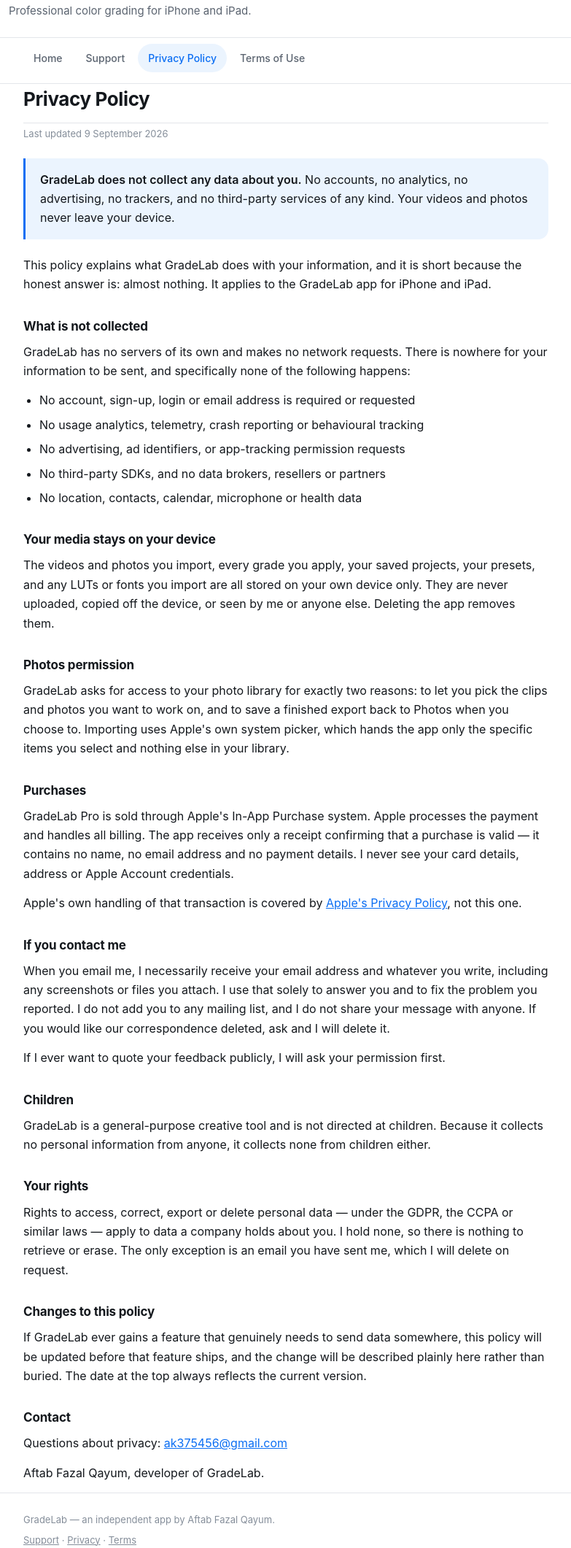
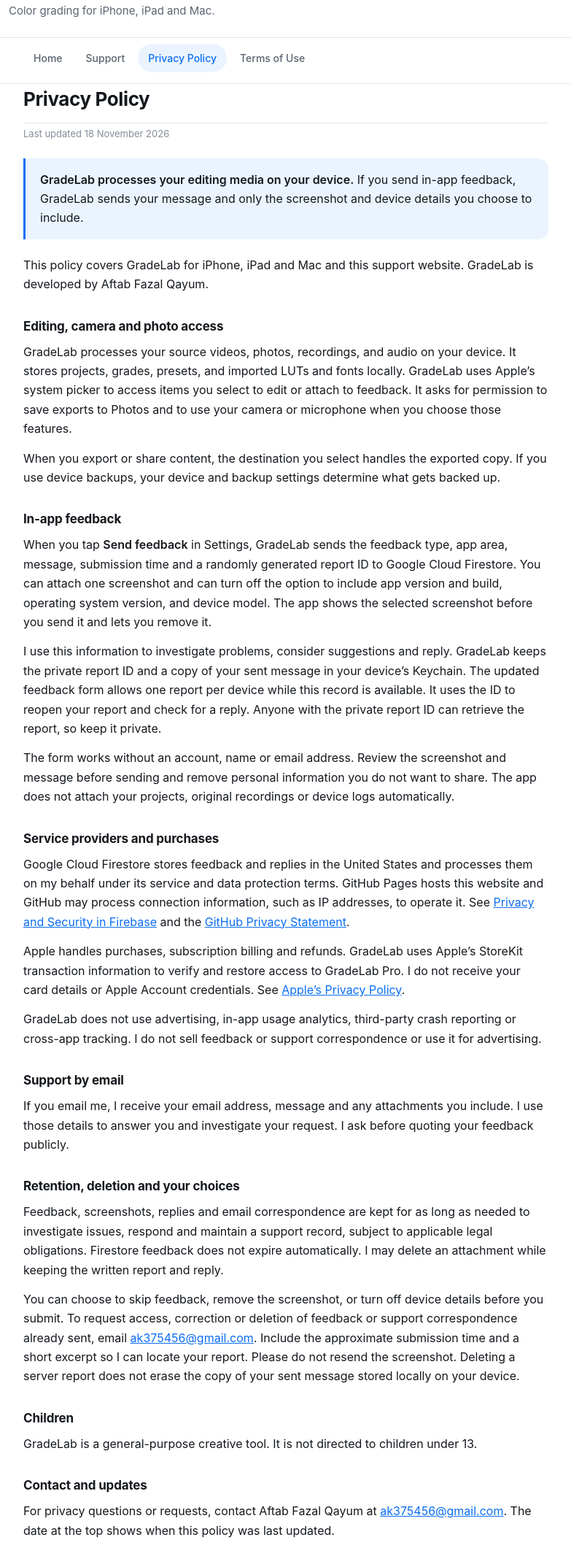
Before and after one commit to ak375456/gradelab, a plain HTML site: page privacy.html in a window 1280 px wide. Shown: the part 93-2214 px from the top of the page at 73% size, without its empty margins (248-1031 px from the left). Drawn offline with Linux system fonts and the light colour scheme.

Commit message:
Update GradeLab privacy policy and terms

```diff
--- a/privacy.html
+++ b/privacy.html
@@ -4,7 +4,7 @@
 <meta charset="utf-8">
 <meta name="viewport" content="width=device-width, initial-scale=1">
 <title>Privacy Policy — GradeLab</title>
-<meta name="description" content="GradeLab collects no data. No accounts, no analytics, no advertising, no trackers. Your videos and photos never leave your device.">
+<meta name="description" content="Learn how GradeLab handles your media, optional feedback and screenshots, and requests to delete your data.">
 <meta name="theme-color" content="#0b0e12" media="(prefers-color-scheme: dark)">
 <meta name="theme-color" content="#ffffff" media="(prefers-color-scheme: light)">
 <link rel="stylesheet" href="style.css">
@@ -14,7 +14,7 @@
 <header class="site">
   <div class="wrap brand">
     <a class="home" href="index.html"><h1>GradeLab</h1></a>
-    <p>Professional color grading for iPhone and iPad.</p>
+    <p>Color grading for iPhone, iPad and Mac.</p>
   </div>
 </header>
 
@@ -29,50 +29,40 @@
 
 <main class="wrap">
   <h2>Privacy Policy</h2>
-  <p class="updated">Last updated 9 September 2026</p>
+  <p class="updated">Last updated 18 November 2026</p>
 
   <div class="callout">
-    <p><strong>GradeLab does not collect any data about you.</strong> No accounts, no analytics, no advertising, no trackers, and no third-party services of any kind. Your videos and photos never leave your device.</p>
+    <p><strong>GradeLab processes your editing media on your device.</strong> If you send in-app feedback, GradeLab sends your message and only the screenshot and device details you choose to include.</p>
   </div>
 
-  <p>This policy explains what GradeLab does with your information, and it is short because the honest answer is: almost nothing. It applies to the GradeLab app for iPhone and iPad.</p>
+  <p>This policy covers GradeLab for iPhone, iPad and Mac and this support website. GradeLab is developed by Aftab Fazal Qayum.</p>
 
-  <h3>What is not collected</h3>
-  <p>GradeLab has no servers of its own and makes no network requests. There is nowhere for your information to be sent, and specifically none of the following happens:</p>
-  <ul>
-    <li>No account, sign-up, login or email address is required or requested</li>
-    <li>No usage analytics, telemetry, crash reporting or behavioural tracking</li>
-    <li>No advertising, ad identifiers, or app-tracking permission requests</li>
-    <li>No third-party SDKs, and no data brokers, resellers or partners</li>
-    <li>No location, contacts, calendar, microphone or health data</li>
-  </ul>
+  <h3>Editing, camera and photo access</h3>
+  <p>GradeLab processes your source videos, photos, recordings, and audio on your device. It stores projects, grades, presets, and imported LUTs and fonts locally. GradeLab uses Apple’s system picker to access items you select to edit or attach to feedback. It asks for permission to save exports to Photos and to use your camera or microphone when you choose those features.</p>
+  <p>When you export or share content, the destination you select handles the exported copy. If you use device backups, your device and backup settings determine what gets backed up.</p>
 
-  <h3>Your media stays on your device</h3>
-  <p>The videos and photos you import, every grade you apply, your saved projects, your presets, and any LUTs or fonts you import are all stored on your own device only. They are never uploaded, copied off the device, or seen by me or anyone else. Deleting the app removes them.</p>
+  <h3>In-app feedback</h3>
+  <p>When you tap <strong>Send feedback</strong> in Settings, GradeLab sends the feedback type, app area, message, submission time and a randomly generated report ID to Google Cloud Firestore. You can attach one screenshot and can turn off the option to include app version and build, operating system version, and device model. The app shows the selected screenshot before you send it and lets you remove it.</p>
+  <p>I use this information to investigate problems, consider suggestions and reply. GradeLab keeps the private report ID and a copy of your sent message in your device’s Keychain. The updated feedback form allows one report per device while this record is available. It uses the ID to reopen your report and check for a reply. Anyone with the private report ID can retrieve the report, so keep it private.</p>
+  <p>The form works without an account, name or email address. Review the screenshot and message before sending and remove personal information you do not want to share. The app does not attach your projects, original recordings or device logs automatically.</p>
 
-  <h3>Photos permission</h3>
-  <p>GradeLab asks for access to your photo library for exactly two reasons: to let you pick the clips and photos you want to work on, and to save a finished export back to Photos when you choose to. Importing uses Apple's own system picker, which hands the app only the specific items you select and nothing else in your library.</p>
+  <h3>Service providers and purchases</h3>
+  <p>Google Cloud Firestore stores feedback and replies in the United States and processes them on my behalf under its service and data protection terms. GitHub Pages hosts this website and GitHub may process connection information, such as IP addresses, to operate it. See <a href="https://firebase.google.com/support/privacy">Privacy and Security in Firebase</a> and the <a href="https://docs.github.com/en/site-policy/privacy-policies/github-general-privacy-statement">GitHub Privacy Statement</a>.</p>
+  <p>Apple handles purchases, subscription billing and refunds. GradeLab uses Apple’s StoreKit transaction information to verify and restore access to GradeLab Pro. I do not receive your card details or Apple Account credentials. See <a href="https://www.apple.com/legal/privacy/">Apple’s Privacy Policy</a>.</p>
+  <p>GradeLab does not use advertising, in-app usage analytics, third-party crash reporting or cross-app tracking. I do not sell feedback or support correspondence or use it for advertising.</p>
 
-  <h3>Purchases</h3>
-  <p>GradeLab Pro is sold through Apple's In-App Purchase system. Apple processes the payment and handles all billing. The app receives only a receipt confirming that a purchase is valid — it contains no name, no email address and no payment details. I never see your card details, address or Apple Account credentials.</p>
-  <p>Apple's own handling of that transaction is covered by <a href="https://www.apple.com/legal/privacy/" rel="noopener">Apple's Privacy Policy</a>, not this one.</p>
+  <h3>Support by email</h3>
+  <p>If you email me, I receive your email address, message and any attachments you include. I use those details to answer you and investigate your request. I ask before quoting your feedback publicly.</p>
 
-  <h3>If you contact me</h3>
-  <p>When you email me, I necessarily receive your email address and whatever you write, including any screenshots or files you attach. I use that solely to answer you and to fix the problem you reported. I do not add you to any mailing list, and I do not share your message with anyone. If you would like our correspondence deleted, ask and I will delete it.</p>
-  <p>If I ever want to quote your feedback publicly, I will ask your permission first.</p>
+  <h3>Retention, deletion and your choices</h3>
+  <p>Feedback, screenshots, replies and email correspondence are kept for as long as needed to investigate issues, respond and maintain a support record, subject to applicable legal obligations. Firestore feedback does not expire automatically. I may delete an attachment while keeping the written report and reply.</p>
+  <p>You can choose to skip feedback, remove the screenshot, or turn off device details before you submit. To request access, correction or deletion of feedback or support correspondence already sent, email <a href="mailto:ak375456@gmail.com">ak375456@gmail.com</a>. Include the approximate submission time and a short excerpt so I can locate your report. Please do not resend the screenshot. Deleting a server report does not erase the copy of your sent message stored locally on your device.</p>
 
   <h3>Children</h3>
-  <p>GradeLab is a general-purpose creative tool and is not directed at children. Because it collects no personal information from anyone, it collects none from children either.</p>
+  <p>GradeLab is a general-purpose creative tool. It is not directed to children under 13.</p>
 
-  <h3>Your rights</h3>
-  <p>Rights to access, correct, export or delete personal data — under the GDPR, the CCPA or similar laws — apply to data a company holds about you. I hold none, so there is nothing to retrieve or erase. The only exception is an email you have sent me, which I will delete on request.</p>
-
-  <h3>Changes to this policy</h3>
-  <p>If GradeLab ever gains a feature that genuinely needs to send data somewhere, this policy will be updated before that feature ships, and the change will be described plainly here rather than buried. The date at the top always reflects the current version.</p>
-
-  <h3>Contact</h3>
-  <p>Questions about privacy: <a href="mailto:ak375456@gmail.com">ak375456@gmail.com</a></p>
-  <p>Aftab Fazal Qayum, developer of GradeLab.</p>
+  <h3>Contact and updates</h3>
+  <p>For privacy questions or requests, contact Aftab Fazal Qayum at <a href="mailto:ak375456@gmail.com">ak375456@gmail.com</a>. The date at the top shows when this policy was last updated.</p>
 </main>
 
 <footer class="site">
```
Also changed, not shown: terms.html (+26 -22 lines).
